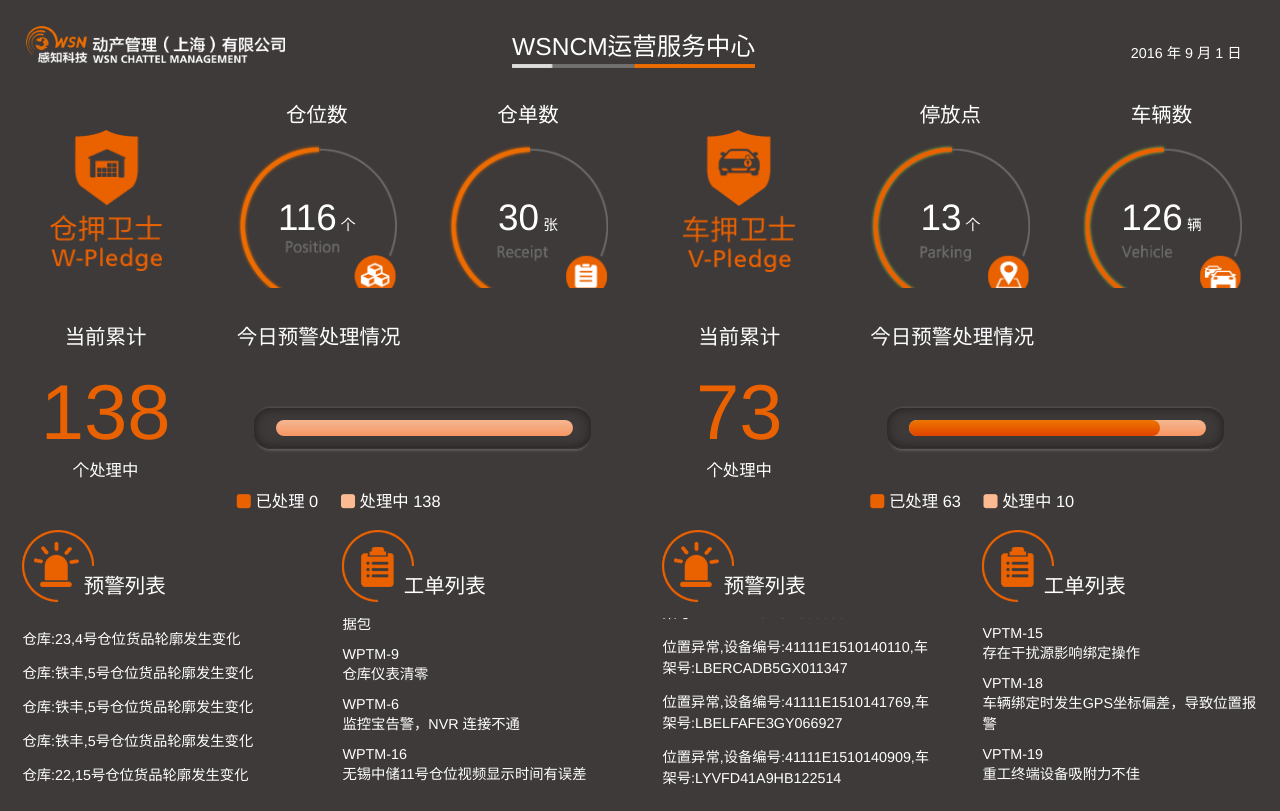
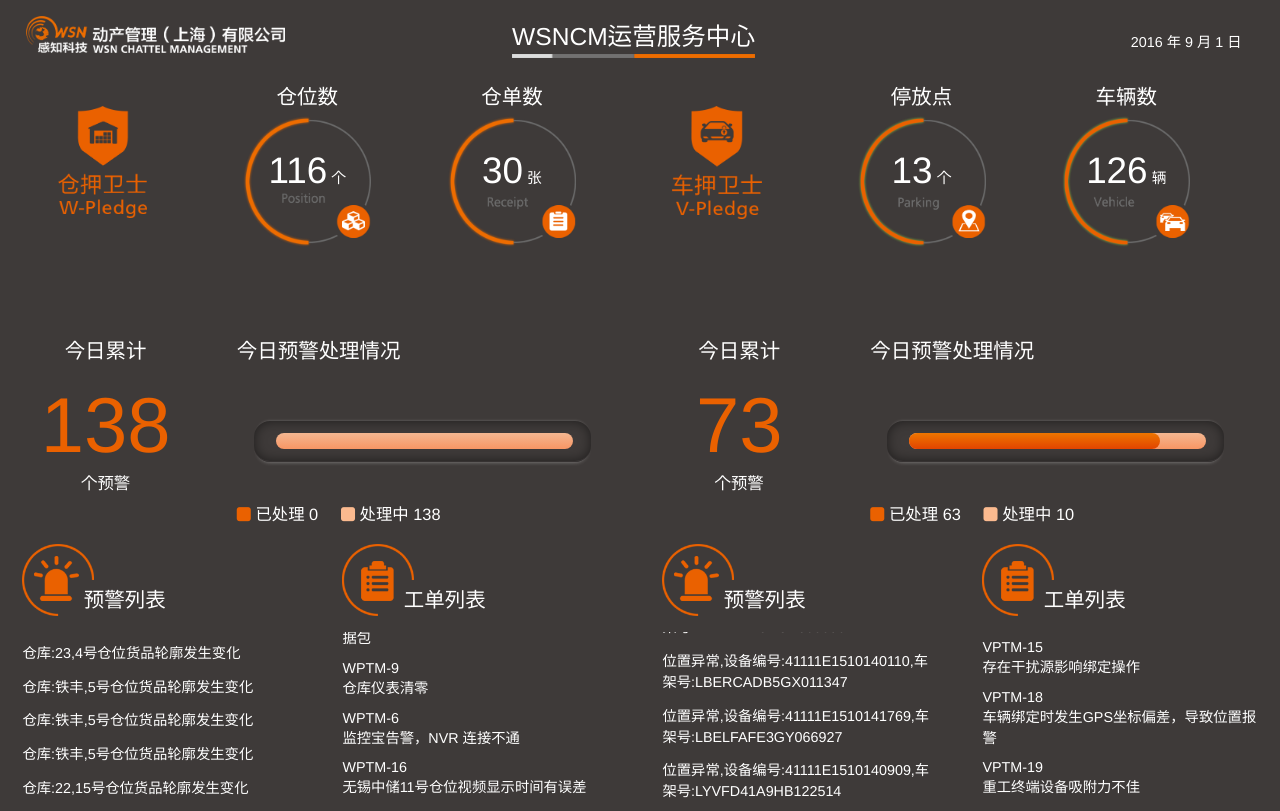
Before and after one commit to ffdawang/dashboard-test, a plain HTML site: page index.html in a window 1280 px wide. Drawn offline with Linux system fonts and the light colour scheme.

Commit message:
patched with flywhale's version

```diff
--- a/css/style.css
+++ b/css/style.css
@@ -18,8 +18,8 @@ body {
 
 .top1 {
 	width:100%;
-	margin-top: 3.3%;
-	margin-top: 3.3vh;
+	margin-top: 2%;
+    margin-top: 2vh;
 	height: 6%;
 	height: 6vh;
 }
@@ -67,14 +67,14 @@ body {
 
 .box1, .box2, .box3, .box4, .box5, .box6 {
 	height: 20% !important;
-	height: 20vh !important;
-	margin: 3% 0 1% 0;
-	margin: 3vh 0 1vh 0;
-	width: 16.5% !important;
-	width: 16.5vw !important;
-	padding: 0 2% !important;
-	padding: 0 2vw !important;
-	text-align: center;
+    height: 20vh !important;
+    margin: 0 1%;
+    margin: 0 1vw;
+    width: 14% !important;
+    width: 14vw !important;
+    padding: 2% 2% 1%!important;
+    padding: 2vh 2vw 1vh !important;
+    text-align: center;
 }
 
 .box1 img, .box4 img {
@@ -103,16 +103,32 @@ body {
 }
 
 .cangwei, .cangdan, .tingfang, .cheliang {
-	margin-top: 10%;
-    height: 90%;
-	line-height: 4em;
+	height: 100%;
+    line-height: 3em;
     font-size: 1.8em;
+    padding-bottom: 5%;
+	margin-top: 5%;
 }
 
 .cangwei img, .cangdan img, .tingfang img, .cheliang img{
 	max-width:50%;
 	margin:0;
 	padding:0;
+}
+
+.hori, .hori1 {
+	display: block;
+	position:relative;
+}
+
+.hori1 {
+	height: 27%;
+	height: 27vh;
+}
+
+.hori {
+	height: 33%;
+	height: 33vh;
 }
 
 .block {
--- a/index.html
+++ b/index.html
@@ -33,7 +33,7 @@ $(function() {
         <div class="clear">
         </div>
     </div>
-
+<div class="hori1">
 	<div class="box box1">
     	<img src="images/cangya.png">
     </div>
@@ -57,12 +57,15 @@ $(function() {
     <div class="box box6">
         车辆数<div class="cheliang"><span id="car_bound"><b>--</b></span><span class="font-s"> 辆</span></div>
     </div>
+    <div class="clear">
+    </div>
+</div>
 
-
+<div class="hori">
     <div class="box box7">
-    	<span class="sum">当前累计</span><br />
+    	<span class="sum">今日累计</span><br />
         <span class="orange" id="wh_total_warning">--</span>
-        <br /><span class="f80">个处理中</span>
+        <br /><span class="f80">个预警</span>
     </div>
     <div class="box box8">
     	<div class="sum">今日预警处理情况</div>
@@ -86,9 +89,9 @@ $(function() {
     </div>-->
 
     <div class="box box9">
-    	<span class="sum">当前累计</span><br />
+    	<span class="sum">今日累计</span><br />
         <span class="orange" id="car_total_warning">--</span>
-        <br /><span class="f80">个处理中</span>
+        <br /><span class="f80">个预警</span>
     </div>
 
     <div class="box box10">
@@ -125,7 +128,10 @@ $(function() {
         <div class="yellowbox"><span style="font-size:0.45em">今日</span><br /><span id="car_today_alarms">--</span></div>
         <div class="redbox"><span style="font-size:0.45em">过期</span><br /><span id="car_expired_alarms">--</span></div>
     </div>-->
-
+    <div class="clear">
+    </div>
+</div>
+<div class="hori">
     <div class="box box11">
     	<div class="list-tt-1">
         预警列表
@@ -220,7 +226,9 @@ $(function() {
             </ul>
         </div>
     </div>
-
+    <div class="clear">
+    </div>
+</div>
 
     <script type="text/javascript" src="js/jquery-asPieProgress.js"></script>
     <script type="text/javascript" src="js/jquery.scrollbox.js"></script>
```
